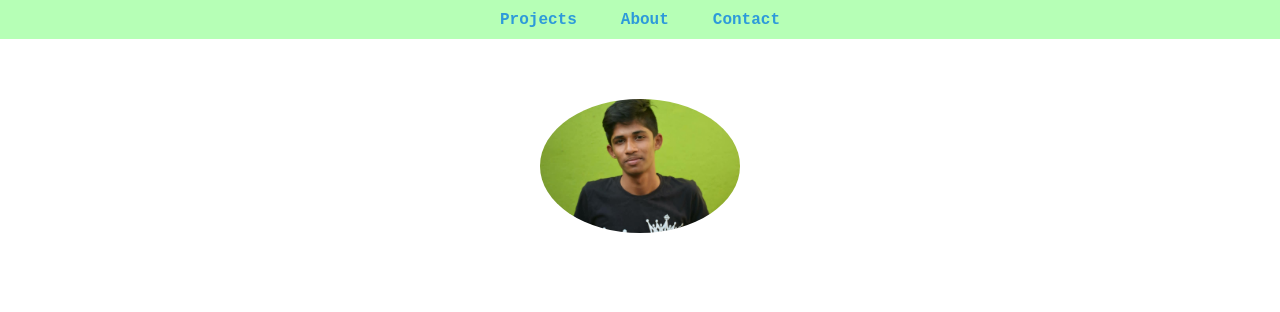
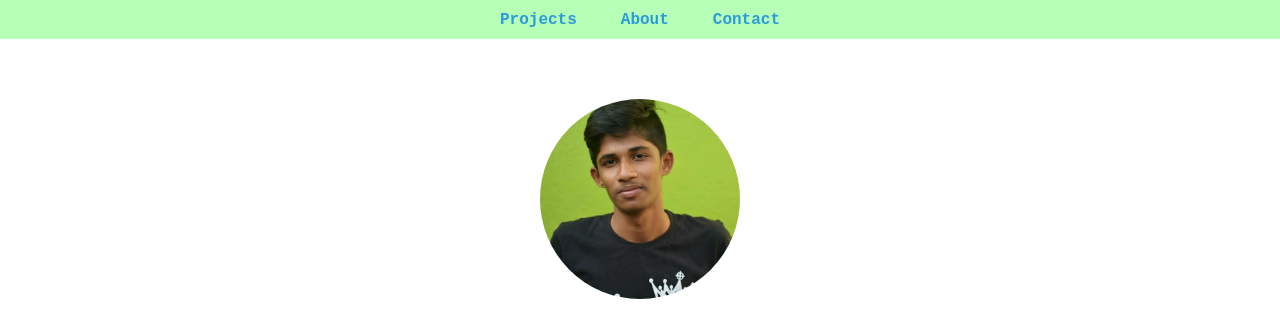
Before and after one commit to Gunasethu/Portfolio-Website, a plain HTML site: page index.html in a window 1280 px wide. Shown: the top 312 px of the page. Drawn offline with nearby package versions, Linux system fonts and the light colour scheme.

Commit message:
Added Square Image

```diff
--- a/index.html
+++ b/index.html
@@ -19,7 +19,7 @@
     </div>
 <!-- =================================================== -->
     <div class="image">
-        <img src="img/profile.jpg" alt="profile pic">
+        <img src="img/SAVE_20200703_122717.jpg" alt="profile pic">
     </div>
 
 
```
Also changed, not shown: test.html (deleted, +0 -11 lines), img/SAVE_20200703_122717.jpg (added).
